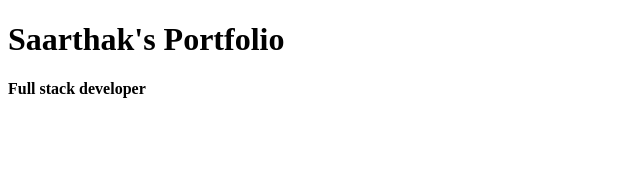
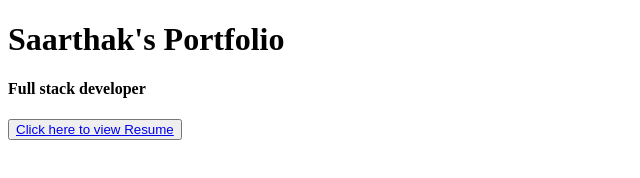
Before and after one commit to SaarthakDEV/Portfolio, a plain HTML site: page index.html in a window 1280 px wide. Shown: the whole page, without its empty margins (0-640 px from the left). Drawn offline with Linux system fonts and the light colour scheme.

Commit message:
Added button to view resume

```diff
--- a/index.html
+++ b/index.html
@@ -8,5 +8,6 @@
 <body>
     <h1>Saarthak's Portfolio</h1>
     <h4>Full stack developer</h4>
+    <button><a href="./Saarthak Gupta Resume.pdf" target="_blank">Click here to view Resume</a></button>
 </body>
 </html>
```
Also changed, not shown: 1 other file.
